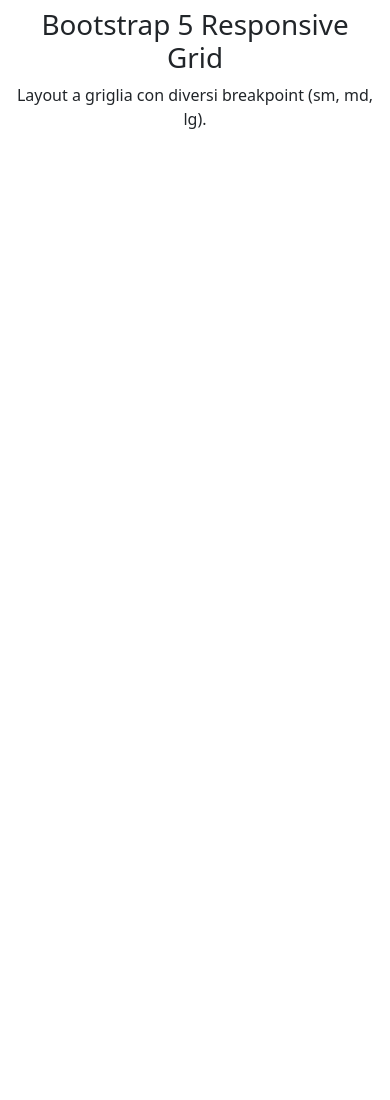
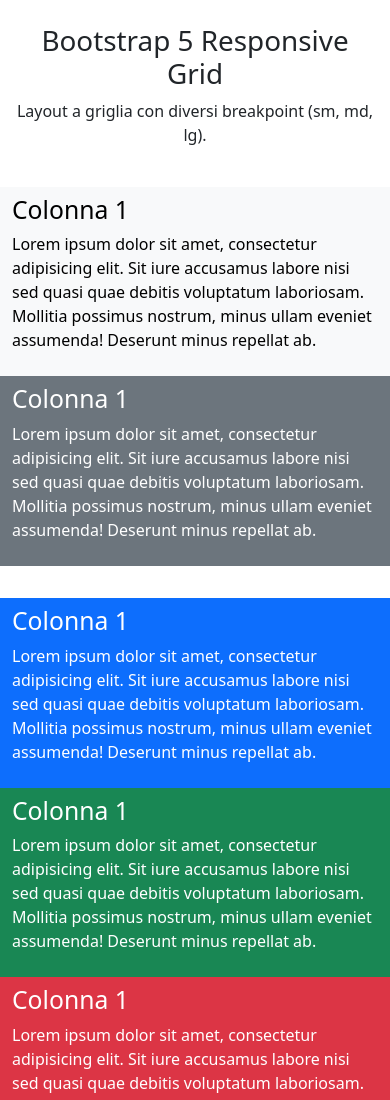
Before and after one commit to EmanueleDinaro/htmlcss-bootstrap-layout, a plain HTML site: page index.html in a window 390 px wide. Shown: the top 1100 px of the page. Before the commit the page ends 844 px from the top, so only its background shows below. Drawn offline with nearby package versions, Linux system fonts and the light colour scheme.

Commit message:
feat: add mobile layout

```diff
--- a/index.html
+++ b/index.html
@@ -7,9 +7,53 @@
     <link href="https://cdn.jsdelivr.net/npm/bootstrap@5.3.3/dist/css/bootstrap.min.css" rel="stylesheet" integrity="sha384-QWTKZyjpPEjISv5WaRU9OFeRpok6YctnYmDr5pNlyT2bRjXh0JMhjY6hW+ALEwIH" crossorigin="anonymous">
   </head>
   <body>
-    <div class="container-fluid text-center my-2">
+    <div class="container-fluid text-center my-4">
         <h1>Bootstrap 5 Responsive Grid</h1>
         <p>Layout a griglia con diversi breakpoint (sm, md, lg).</p>
+    </div>
+    <div class="container">
+        <div class="row text-white py-3">
+            <div class="col-sm-12 bg-light text-black py-2">
+                <h2>Colonna 1</h2>
+                <p>Lorem ipsum dolor sit amet, consectetur adipisicing elit. Sit iure accusamus labore nisi sed quasi quae debitis voluptatum laboriosam. Mollitia possimus nostrum, minus ullam eveniet assumenda! Deserunt minus repellat ab.</p>
+            </div>
+            <div class="col-sm-12 bg-secondary py-2">
+                <h2>Colonna 1</h2>
+                <p>Lorem ipsum dolor sit amet, consectetur adipisicing elit. Sit iure accusamus labore nisi sed quasi quae debitis voluptatum laboriosam. Mollitia possimus nostrum, minus ullam eveniet assumenda! Deserunt minus repellat ab.</p>
+            </div>
+        </div>
+        <div class="row text-white py-3">
+            <div class="col-sm-6 bg-primary py-2">
+                <h2>Colonna 1</h2>
+                <p>Lorem ipsum dolor sit amet, consectetur adipisicing elit. Sit iure accusamus labore nisi sed quasi quae debitis voluptatum laboriosam. Mollitia possimus nostrum, minus ullam eveniet assumenda! Deserunt minus repellat ab.</p>
+            </div>
+            <div class="col-sm-6 bg-success py-2">
+                <h2>Colonna 1</h2>
+                <p>Lorem ipsum dolor sit amet, consectetur adipisicing elit. Sit iure accusamus labore nisi sed quasi quae debitis voluptatum laboriosam. Mollitia possimus nostrum, minus ullam eveniet assumenda! Deserunt minus repellat ab.</p>
+            </div>
+            <div class="col-sm-12 bg-danger py-2">
+                <h2>Colonna 1</h2>
+                <p>Lorem ipsum dolor sit amet, consectetur adipisicing elit. Sit iure accusamus labore nisi sed quasi quae debitis voluptatum laboriosam. Mollitia possimus nostrum, minus ullam eveniet assumenda! Deserunt minus repellat ab.</p>
+            </div>
+        </div>
+        <div class="row text-white py-3">
+            <div class="col-sm-6 bg-info py-2">
+                <h2>Colonna 1</h2>
+                <p>Lorem ipsum dolor sit amet, consectetur adipisicing elit. Sit iure accusamus labore nisi sed quasi quae debitis voluptatum laboriosam. Mollitia possimus nostrum, minus ullam eveniet assumenda! Deserunt minus repellat ab.</p>
+            </div>
+            <div class="col-sm-6 bg-warning py-2">
+                <h2>Colonna 1</h2>
+                <p>Lorem ipsum dolor sit amet, consectetur adipisicing elit. Sit iure accusamus labore nisi sed quasi quae debitis voluptatum laboriosam. Mollitia possimus nostrum, minus ullam eveniet assumenda! Deserunt minus repellat ab.</p>
+            </div>
+            <div class="col-sm-6 bg-dark-subtle py-2">
+                <h2>Colonna 1</h2>
+                <p>Lorem ipsum dolor sit amet, consectetur adipisicing elit. Sit iure accusamus labore nisi sed quasi quae debitis voluptatum laboriosam. Mollitia possimus nostrum, minus ullam eveniet assumenda! Deserunt minus repellat ab.</p>
+            </div>
+            <div class="col-sm-6 bg-light text-black py-2">
+                <h2>Colonna 1</h2>
+                <p>Lorem ipsum dolor sit amet, consectetur adipisicing elit. Sit iure accusamus labore nisi sed quasi quae debitis voluptatum laboriosam. Mollitia possimus nostrum, minus ullam eveniet assumenda! Deserunt minus repellat ab.</p>
+            </div>
+        </div>
     </div>
 
     <script src="https://cdn.jsdelivr.net/npm/bootstrap@5.3.3/dist/js/bootstrap.bundle.min.js" integrity="sha384-YvpcrYf0tY3lHB60NNkmXc5s9fDVZLESaAA55NDzOxhy9GkcIdslK1eN7N6jIeHz" crossorigin="anonymous"></script>
```
